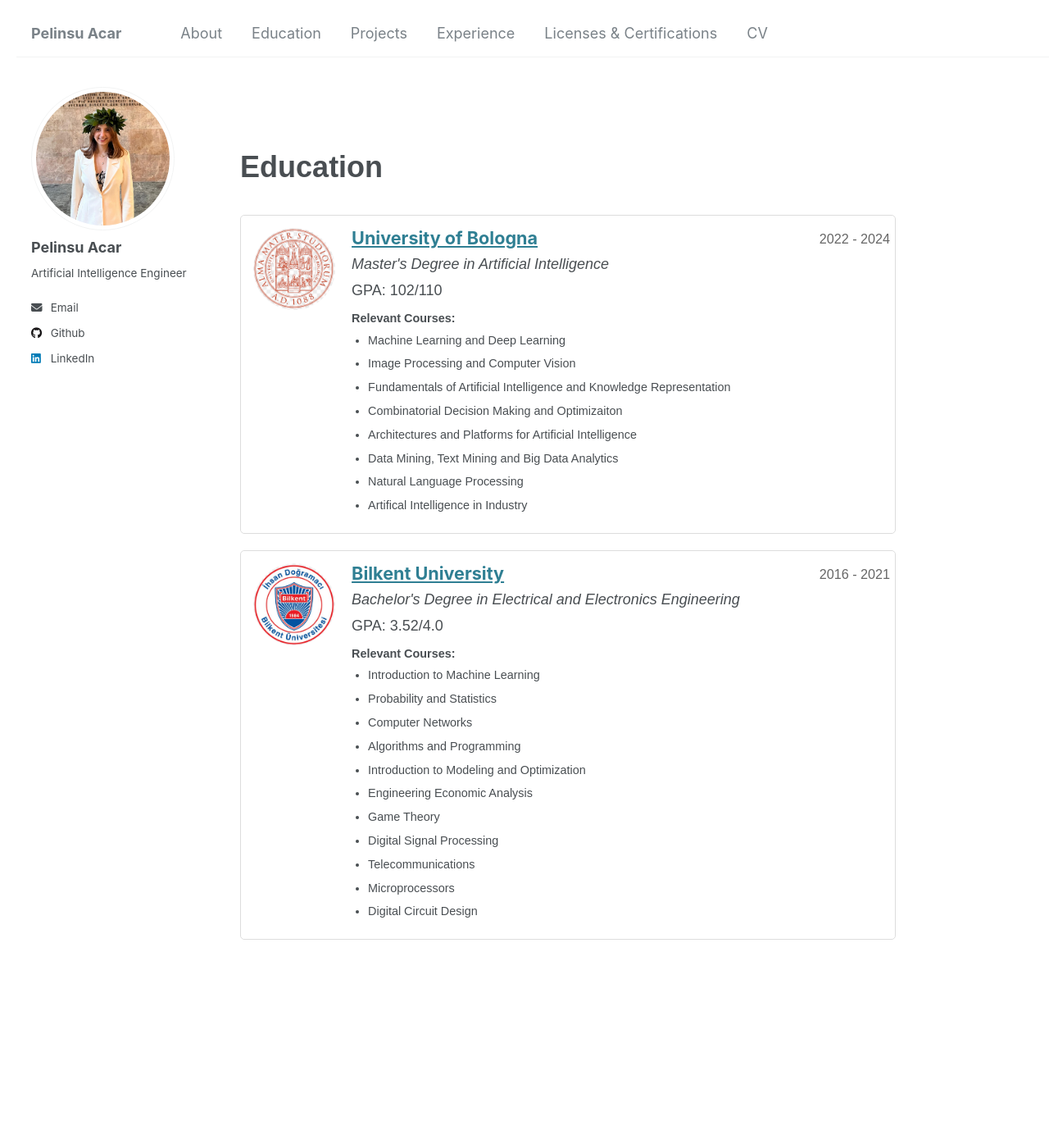
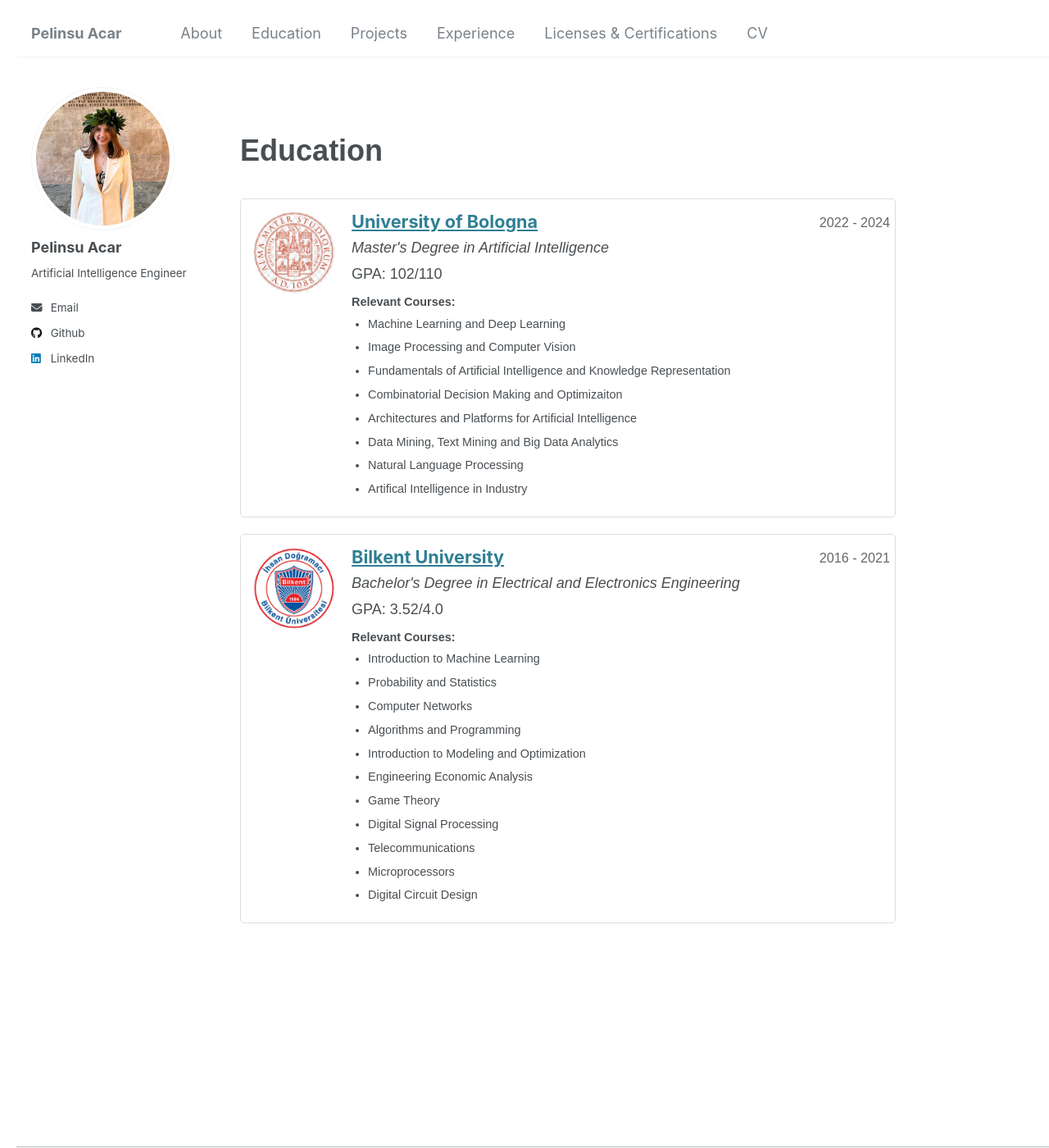
Before and after one commit to pelinsuacar/pelinsuacar.github.io, a Jekyll site: the page built from _pages/education.md, in a window 1280 px wide and 1400 px high. Shown: the whole window at 82% size. Built offline with Jekyll 4.4.1, drawn with Linux system fonts in a browser that asks for light colours.

Commit message:
Update education.html

```diff
--- a/_layouts/education.html
+++ b/_layouts/education.html
@@ -37,7 +37,7 @@ layout: default
     font-weight: bold;
     color: dark grey;
     font-size: 2em; /* Adjust font size as needed */
-    margin: 40px 0 40px; /* Add sufficient margin above and below */
+    margin: 20px 0 40px; /* Add sufficient margin above and below */
     padding-top: 20px; /* Add padding in case of header overlap */
     }
 
```
